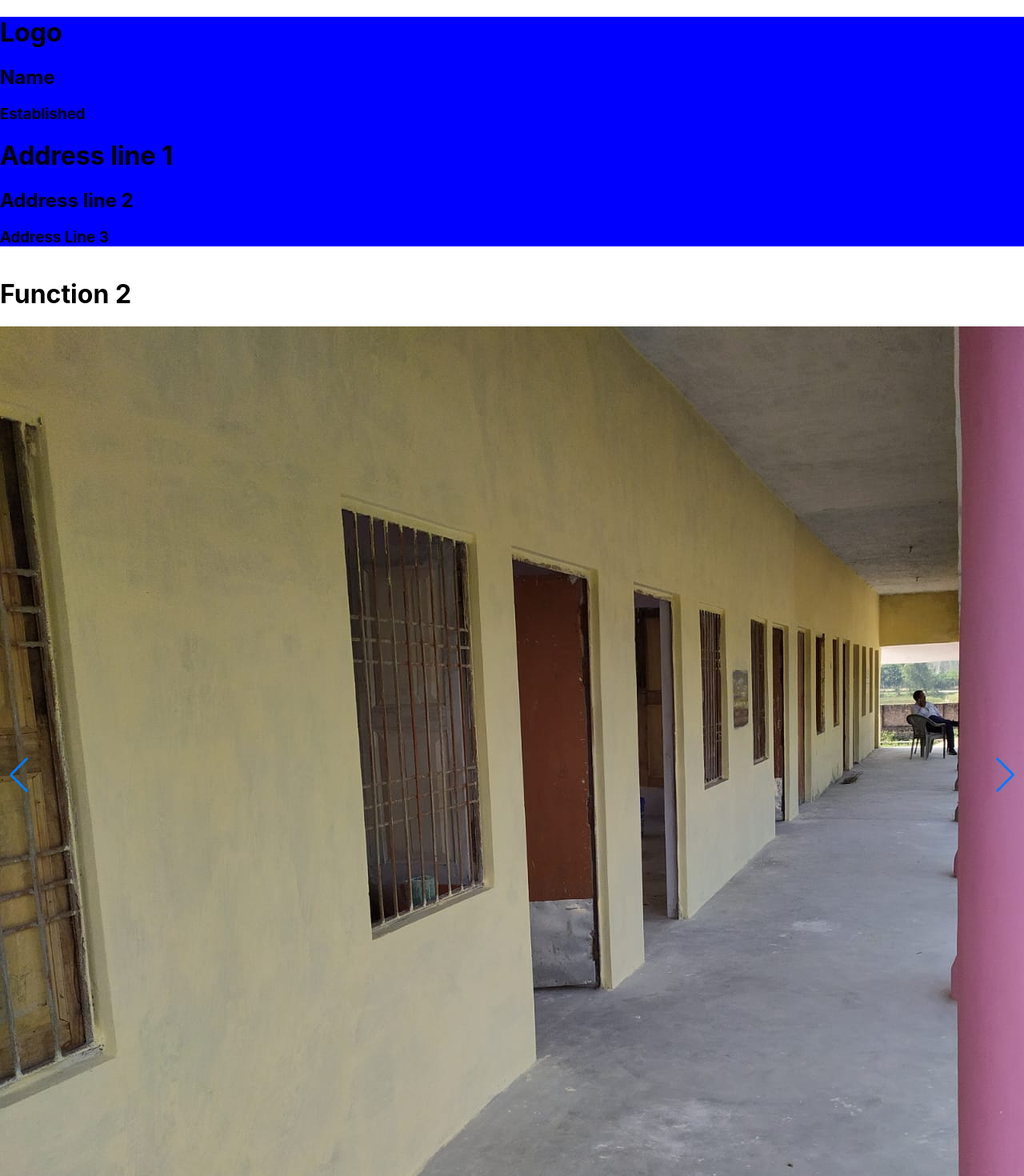
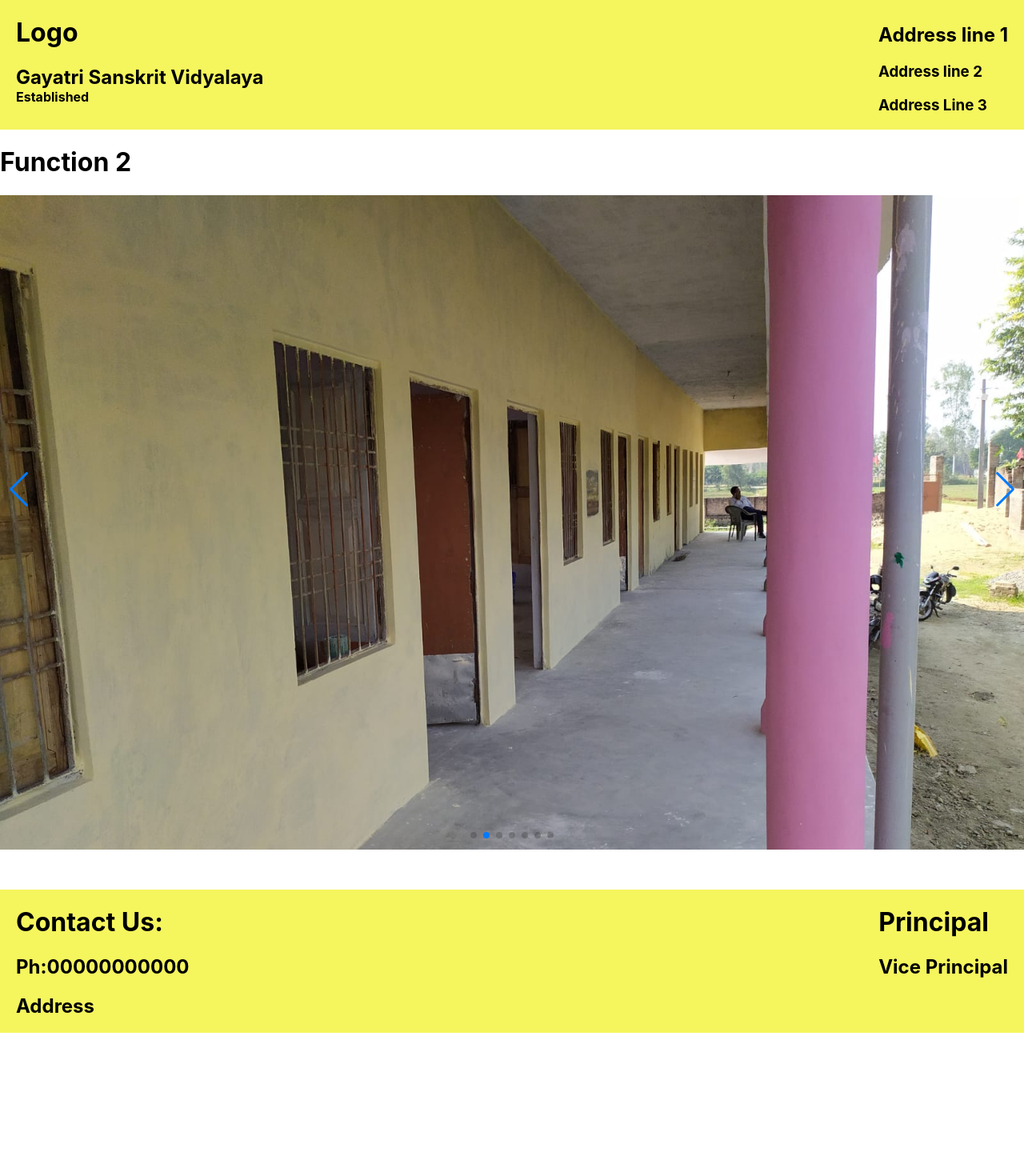
Before and after one commit to jamesfrye420/School-Website, a Next.js app: page / in a window 1280 px wide. Shown: the top 1470 px of the page at 80% size. After the commit the page ends 1291 px from the top, so only its background shows below. Built offline with nearby package versions, Linux system fonts and the light colour scheme.

Commit message:
hero section and footer draft-1

```diff
--- a/components/EventCarousel.tsx
+++ b/components/EventCarousel.tsx
@@ -1,5 +1,4 @@
 import React from 'react';
-import { ArrowBackIos, ArrowForwardIos } from '@material-ui/icons';
 import { events } from '../models/events';
 import { Swiper, SwiperSlide } from 'swiper/react';
 import { Navigation, Pagination, Lazy, Autoplay } from 'swiper';
@@ -9,6 +8,7 @@ import 'swiper/css/autoplay';
 import 'swiper/css/lazy';
 import 'swiper/css/navigation';
 import 'swiper/css/pagination';
+import classes from '../styles/EventCarousel.module.css'
 
 const EventCarousel: React.FC<{ events: events[] }> = (props) => {
   return (
@@ -19,20 +19,19 @@ const EventCarousel: React.FC<{ events: events[] }> = (props) => {
         loop={true}
         pagination={{ clickable: true }}
         centeredSlides={true}
-        // lazy={{
-        //   checkInView: true,
-        //   enabled: true,
-        //   loadOnTransitionStart: true,
-        // }}
+       lazy={{
+         checkInView: true,
+         enabled: true,
+         loadOnTransitionStart: true,
+       }}
         navigation={true}
         autoplay={{ delay: 2500, disableOnInteraction: false }}
-        className="mySwiper"
-      >
+        className={classes.Swiper}>
         {props.events.map((event, index) => {
           return (
             <SwiperSlide key={index}>
               <h1>{event.functionName}</h1>
-              <img src={event.url} alt={event.functionName} />
+              <img  className={classes.img}src={event.url} alt={event.functionName} />
             </SwiperSlide>
           );
         })}
--- a/components/Footer.tsx
+++ b/components/Footer.tsx
@@ -1,10 +1,12 @@
+import { CallMissedSharp } from '@material-ui/icons';
 import React from 'react';
+import classes from '../styles/Footer.module.css'
 
 const Footer = () => {
   return (
-    <div>
+    <div className={classes.footer}>
       <div>
-        <h1>Contact Us</h1>
+        <h1>Contact Us:</h1>
         <h2>Ph:00000000000</h2>
         <h2>Address</h2>
       </div>
--- a/components/HeroSection.tsx
+++ b/components/HeroSection.tsx
@@ -4,14 +4,14 @@ import classes from '../styles/HeroSection.module.css';
 const HeroSection: React.FC = () => {
   return (
     <div className={classes.container}>
-      <div>
+      <div className={classes.left}>
         <h1>Logo</h1>
-        <h2>Name</h2>
-        <h3>Established</h3>
+        <h2>Gayatri Sanskrit Vidyalaya</h2>
+        <h4>Established</h4>
       </div>
       <div>
-        <h1>Address line 1</h1>
-        <h2>Address line 2</h2>
+        <h2>Address line 1</h2>
+        <h3>Address line 2</h3>
         <h3>Address Line 3</h3>
       </div>
     </div>
--- /dev/null
+++ b/styles/EventCarousel.module.css
@@ -0,0 +1,9 @@
+.Swiper
+{
+    height: 900px;
+    margin-bottom: 50px;
+}
+.img
+{
+    width: 100vw;
+}
--- /dev/null
+++ b/styles/Footer.module.css
@@ -0,0 +1,7 @@
+.footer
+{
+    display: flex;
+    justify-content: space-between;
+    padding: 0 20px;
+    background-color: rgb(245, 245, 94);
+}
--- a/styles/HeroSection.module.css
+++ b/styles/HeroSection.module.css
@@ -1,3 +1,21 @@
 .container {
-  background-color: blue;
+  background-color: rgb(245, 245, 94);
+  display: flex;
+  justify-content: space-between;
+  padding: 0 1.25rem;
+  align-items: baseline;
+
+
 }
+.left h2 , .left h4
+{
+  margin: 0;
+}
+.left h2
+{
+  font-size: clamp(15px,2vw,1.5rem);
+}
+.left h4
+{
+  font-size: clamp(12px,2vw,1rem);
+}
```
